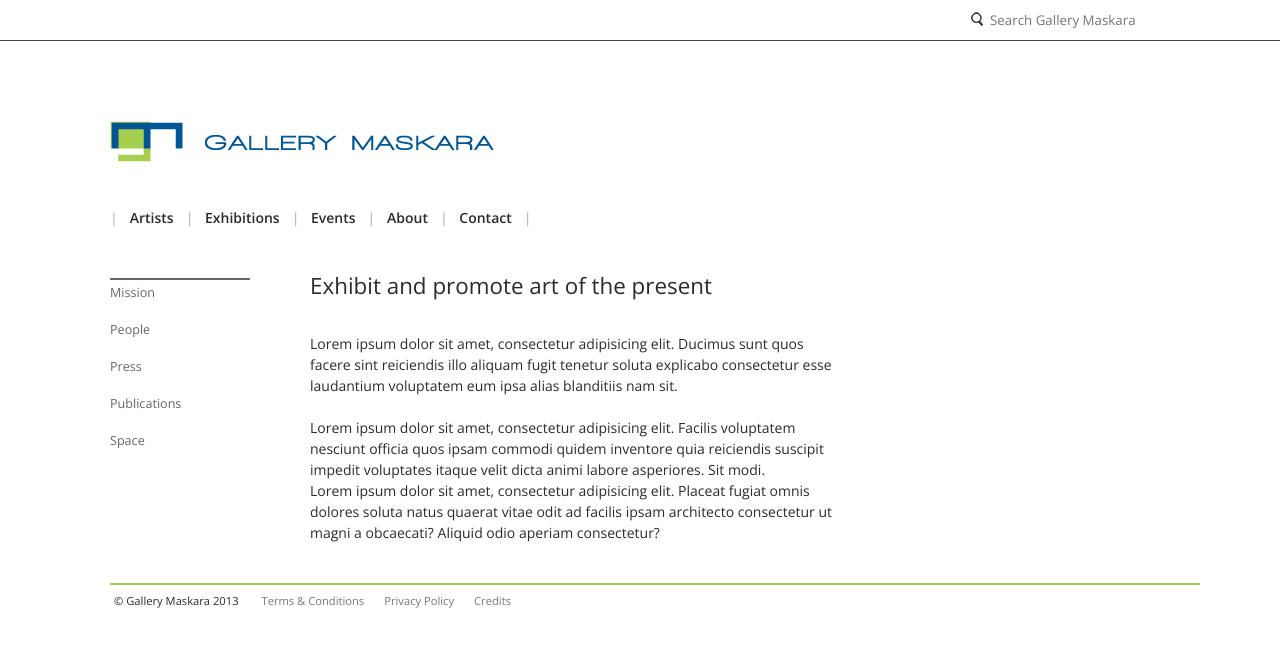
After one commit to batpad/gallerym, a Django app: template templates/people.html in a window 1280 px wide. The commit adds this page. Shown: the top 647 px of the page. Run offline with Django 3.2, Linux system fonts and the light colour scheme; the template is opened without the code that fills it, so the values that code supplies are empty; parts of the project's set-up code (start-up, migrations or seed data) failed here and were passed over.

Commit message:
added new files for about, mission and people

```diff
--- a/maskara/urls.py
+++ b/maskara/urls.py
@@ -39,5 +39,11 @@ urlpatterns += patterns('django.views.generic.simple',
     url(r'^events/upcoming$', 'direct_to_template', {'template': 'events-upcoming.html'}),
     url(r'^events/previous$', 'direct_to_template', {'template': 'events-previous.html'}),
     url(r'^event$', 'direct_to_template', {'template': 'events.html'}),
+    url(r'^about$', 'direct_to_template', {'template': 'mission.html'}),
+    url(r'^about/mission$', 'direct_to_template', {'template': 'mission.html'}),
+    url(r'^about/people$', 'direct_to_template', {'template': 'people.html'}),
+    url(r'^about/press$', 'direct_to_template', {'template': 'press.html'}),
+    url(r'^about/publications$', 'direct_to_template', {'template': 'publications.html'}),
+    url(r'^about/space$', 'direct_to_template', {'template': 'space.html'}),
     url(r'^contact$', 'direct_to_template', {'template': 'contact.html'}),
 )
--- a/static/css/main.css
+++ b/static/css/main.css
@@ -222,7 +222,7 @@ textarea {
 .sideBarTitles {
 	border-top: 2px solid #666;
 	padding: 4px 0 0 0;
-	font-size: 80%;
+	font-size: 90%;
 }
 
 .sideBarTitles a {
--- a/static/js/main.js
+++ b/static/js/main.js
@@ -16,5 +16,9 @@ $(document).ready(function(){
       $(this).addClass('selectedAnchors');
    });
 
+   $('.anchorsExhibition a').click( function(e) {
+      $('.anchorsExhibition .selectedAnchors').removeClass('selectedAnchors');
+      $(this).addClass('selectedAnchors');
+   });
 
 });
--- a/templates/base.html
+++ b/templates/base.html
@@ -64,7 +64,7 @@
                 <li><a href="/artists">Artists</a></li>
                 <li><a href="/exhibitions/current">Exhibitions</a></li>
                 <li><a href="/events/current">Events</a></li>
-                <li><a href="/about">About</a></li>
+                <li><a href="/about/mission">About</a></li>
                 <li><a href="/contact">Contact</a></li>
             </ul>
 
--- /dev/null
+++ b/templates/people.html
@@ -0,0 +1,31 @@
+{% extends 'base.html' %}
+
+{% block content %}
+
+<div id="sideBar" class="col25">
+
+    <div class="sideBarTitles">
+        <p><a href="/about/mission">Mission</a></p>
+        <p><a href="/about/people">People</a></p>
+        <p><a href="/about/press">Press</a></p>
+        <p><a href="/about/space">Publications</a></p>
+        <p><a href="/about/space">Space</a></p>
+    </div>
+
+</div> <!-- end side bar  -->
+
+<div id="mainBar" class="col75">
+    <div id="aboutContent">
+        <h1 class="selectedHeading">Exhibit and promote art of the present</h1>
+
+        <div class="col70">
+            <p>Lorem ipsum dolor sit amet, consectetur adipisicing elit. Ducimus sunt quos facere sint reiciendis illo aliquam fugit tenetur soluta explicabo consectetur esse laudantium voluptatem eum ipsa alias blanditiis nam sit.</p>
+            <br>
+            <p>Lorem ipsum dolor sit amet, consectetur adipisicing elit. Facilis voluptatem nesciunt officia quos ipsam commodi quidem inventore quia reiciendis suscipit impedit voluptates itaque velit dicta animi labore asperiores. Sit modi.</p>
+            <p>Lorem ipsum dolor sit amet, consectetur adipisicing elit. Placeat fugiat omnis dolores soluta natus quaerat vitae odit ad facilis ipsam architecto consectetur ut magni a obcaecati? Aliquid odio aperiam consectetur?</p>
+        </div>
+    </div> <!-- end aboutContent  -->
+</div> <!-- end main bar  -->
+
+
+{% endblock %}
```
Also changed, not shown: templates/about.html (added, +24 -0 lines), templates/mission.html (added, +31 -0 lines).
